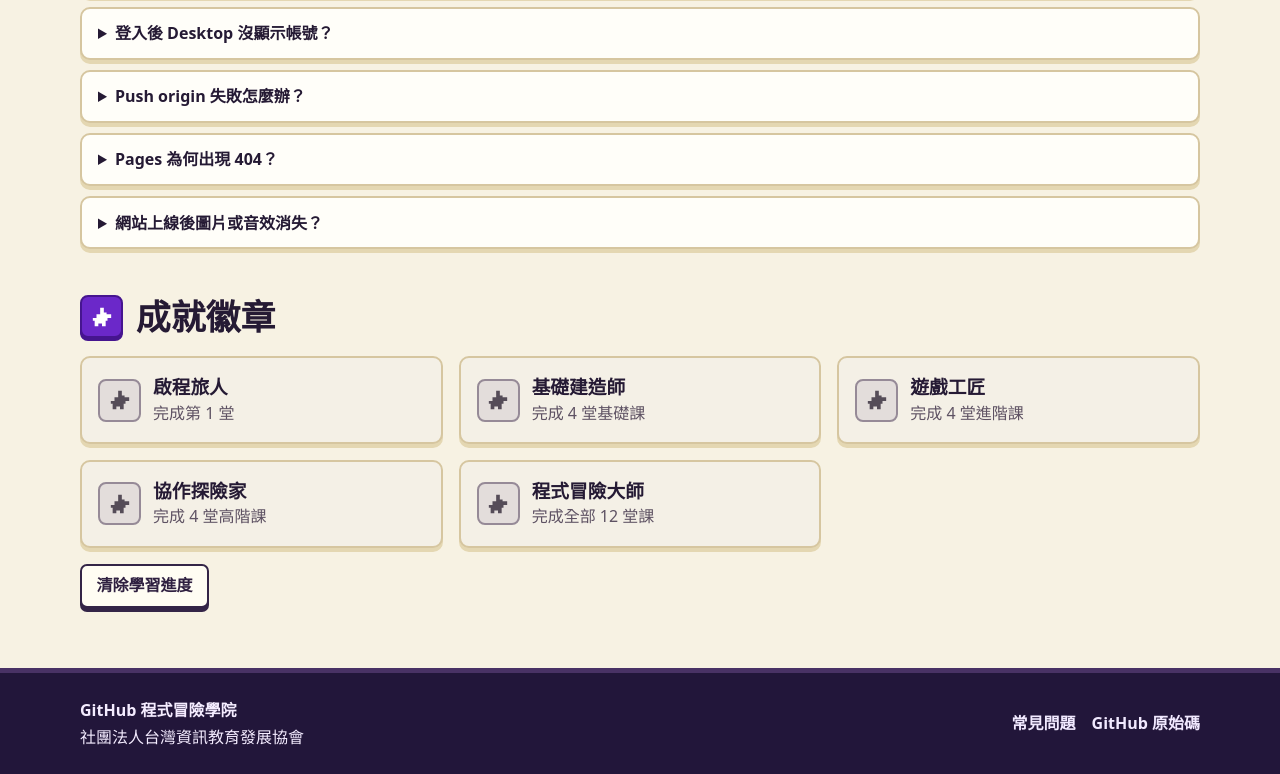
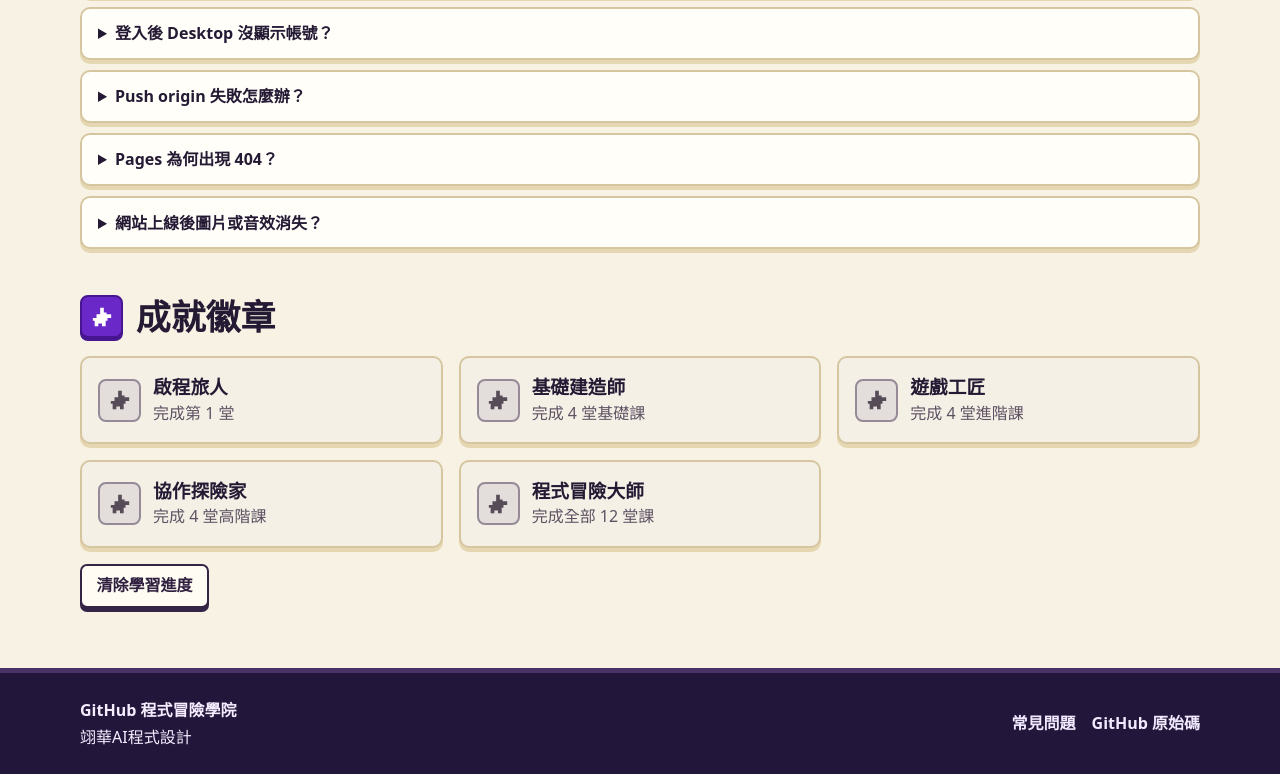
Before and after one commit to JackChung-Taiwan/github_tutorial, a plain HTML site: page index.html in a window 1280 px wide. Shown: the part 2714-3488 px from the top of the page. Drawn offline with Linux system fonts and the light colour scheme.

Commit message:
Update footer content and organization name

```diff
--- a/index.html
+++ b/index.html
@@ -109,7 +109,7 @@
       <article id="lesson-content" class="lesson-content"></article>
     </section>
   </main>
-  <footer><div class="wrap footer-inner"><div><b>GitHub 程式冒險學院</b><br>社團法人台灣資訊教育發展協會</div><div><a href="#faq">常見問題</a><a href="https://github.com/JackChung-Taiwan/github_tutorial">GitHub 原始碼</a></div></div></footer>
+  <footer><div class="wrap footer-inner"><div><b>GitHub 程式冒險學院</b><br>翊華AI程式設計</div><div><a href="#faq">常見問題</a><a href="https://github.com/JackChung-Taiwan/github_tutorial">GitHub 原始碼</a></div></div></footer>
   <div id="toast" role="status" aria-live="polite"></div>
 </body>
 </html>
```
